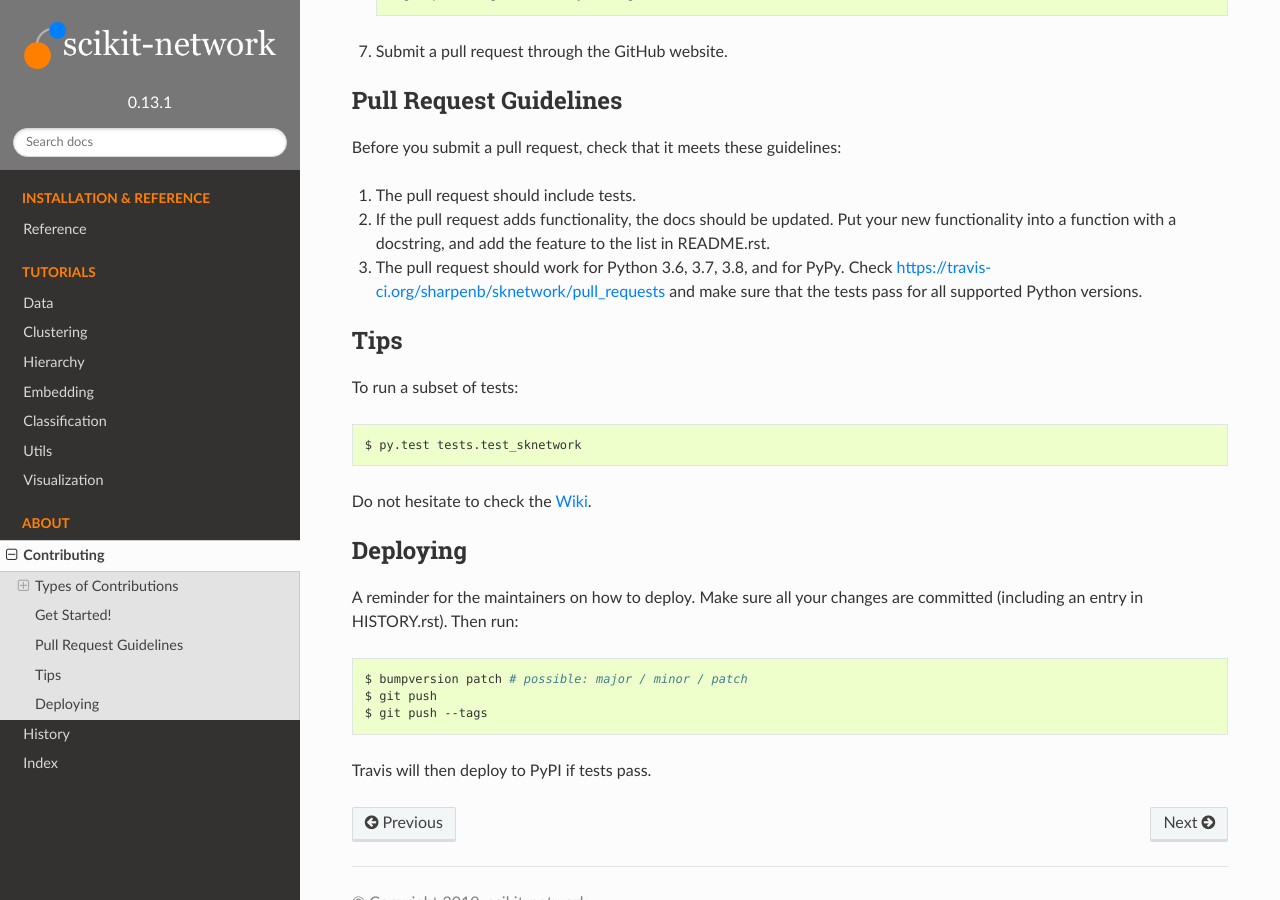
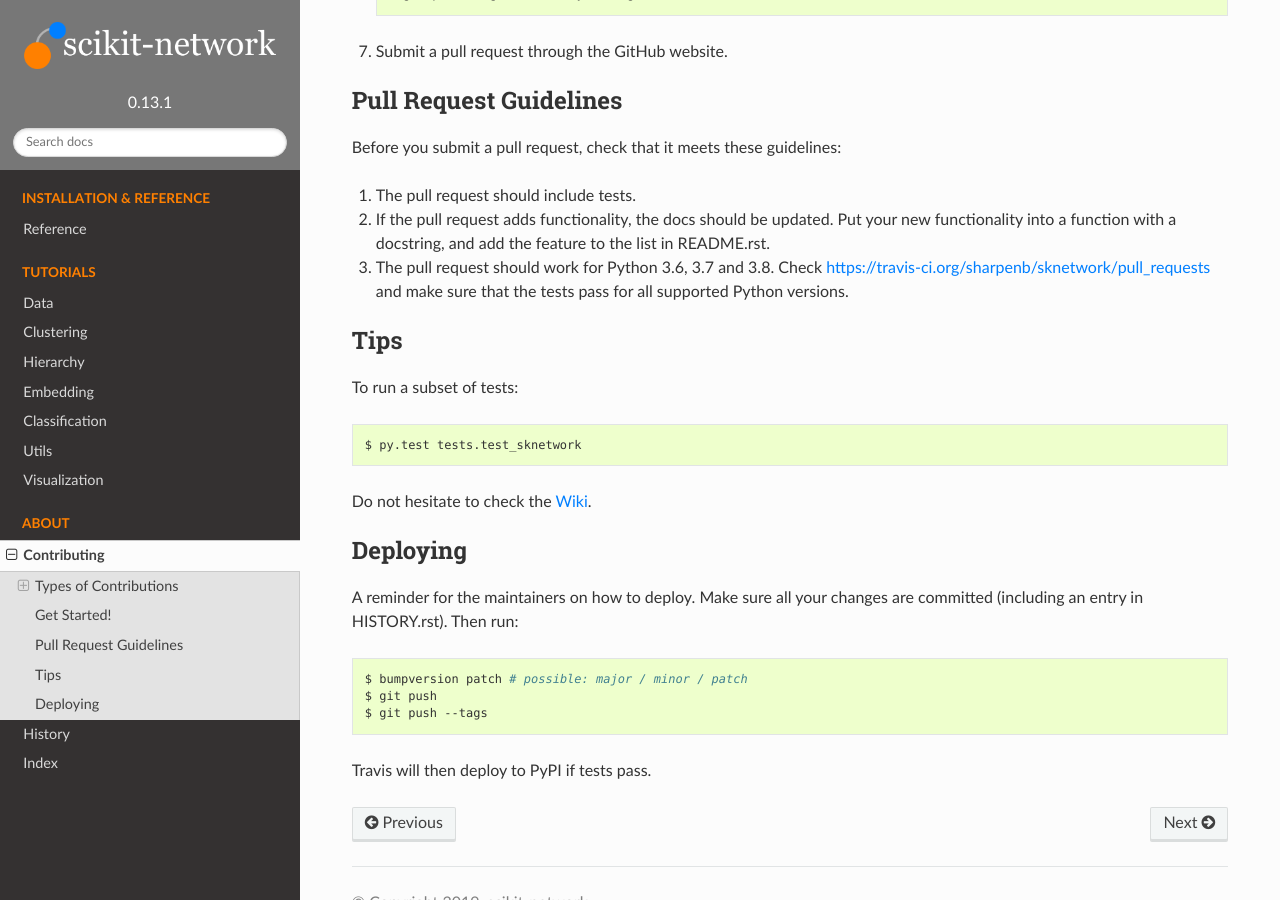
Before and after one commit to sknetwork-team/scikit-network, a Sphinx documentation site: the page built from docs/contributing.rst, in a window 1280 px wide and 900 px high, scrolled down 1953 px. Built offline with Sphinx 7.4.7 and the Read the Docs theme 2.0.0, drawn with Linux system fonts in a browser that asks for light colours; pages that are not in the unit, such as notebooks, are missing from menus.

Commit message:
Minor corrections

```diff
--- a/CONTRIBUTING.rst
+++ b/CONTRIBUTING.rst
@@ -102,7 +102,7 @@
 2. If the pull request adds functionality, the docs should be updated. Put
    your new functionality into a function with a docstring, and add the
    feature to the list in README.rst.
-3. The pull request should work for Python 3.6, 3.7, 3.8, and for PyPy. Check
+3. The pull request should work for Python 3.6, 3.7 and 3.8. Check
    https://travis-ci.org/sharpenb/sknetwork/pull_requests
    and make sure that the tests pass for all supported Python versions.
 
@@ -124,8 +124,8 @@
 Make sure all your changes are committed (including an entry in HISTORY.rst).
 Then run::
 
-$ bumpversion patch # possible: major / minor / patch
-$ git push
-$ git push --tags
+    $ bumpversion patch # possible: major / minor / patch
+    $ git push
+    $ git push --tags
 
 Travis will then deploy to PyPI if tests pass.
--- a/docs/reference/utils.rst
+++ b/docs/reference/utils.rst
@@ -44,4 +44,6 @@
 
 .. autofunction:: sknetwork.utils.membership_matrix
 
-.. automodule:: sknetwork.utils.seeds
+.. autofunction:: sknetwork.utils.seeds.seeds2probs
+
+.. autofunction:: sknetwork.utils.seeds.stack_seeds
```
